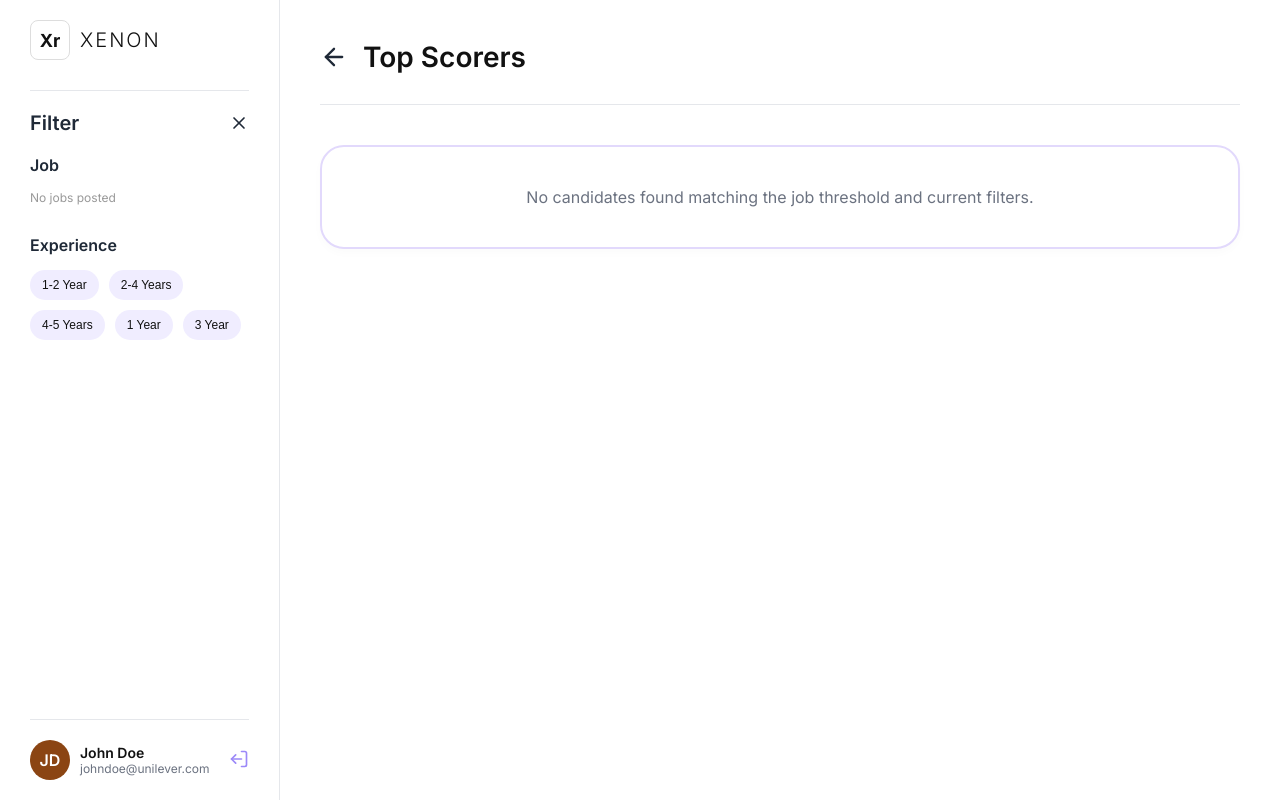
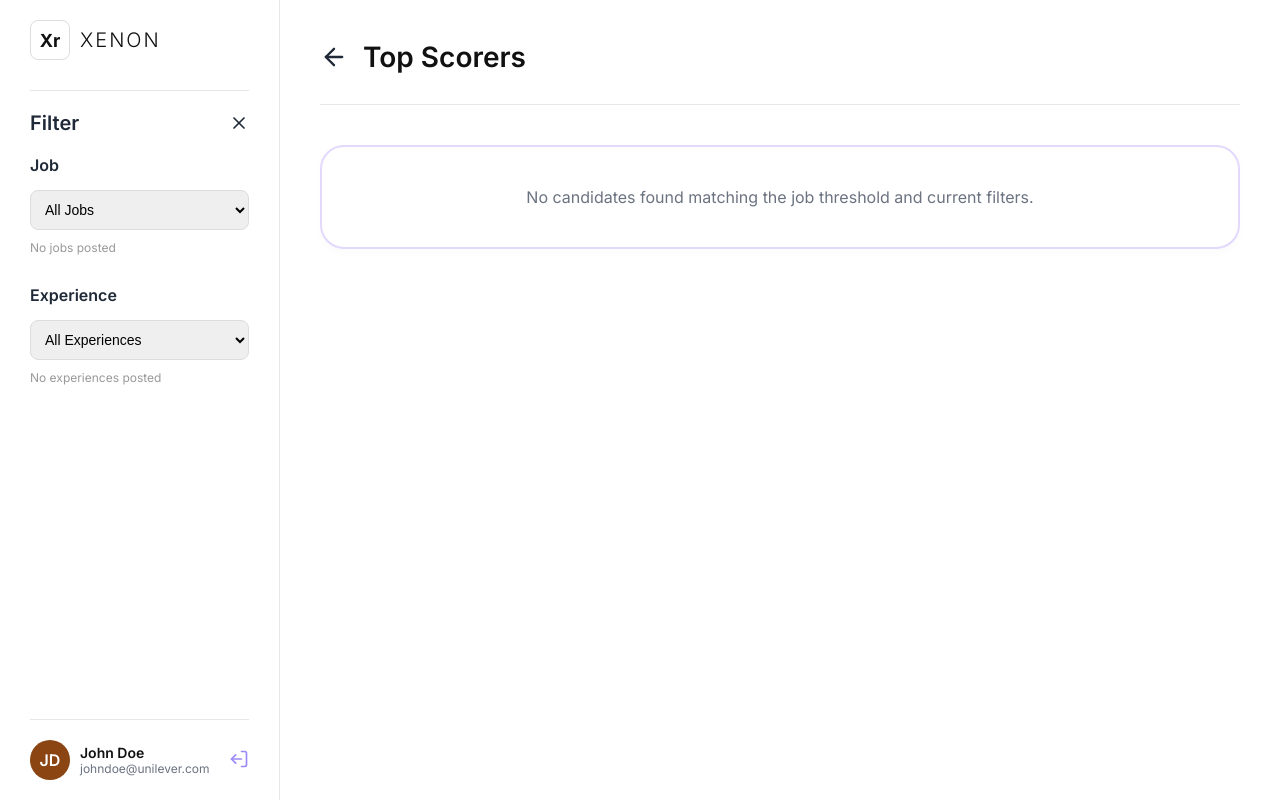
Before and after one commit to Maham-Javed/FYP_Project, a React (Vite) app: page /top-scorers in a window 1280 px wide. Built offline with nearby package versions, Linux system fonts and the light colour scheme.

Commit message:
feat: implement initial landing page and top scorers dashboard with filtering capabilities

```diff
--- a/src/pages/CandidateDetails.jsx
+++ b/src/pages/CandidateDetails.jsx
@@ -46,7 +46,7 @@ const CandidateDetails = () => {
     initial = cand.name.split(' ').map(n => n[0]).join('').substring(0, 2).toUpperCase();
   }
 
-  // Generate mock sub-scores based on overall score for UI
+  // Generate sub-scores based on overall score for UI
   const cvMatching = (cand.score - 5).toFixed(1);
   const interviewScore = (cand.score - 2).toFixed(1);
 
--- a/src/pages/CandidateJobApply.jsx
+++ b/src/pages/CandidateJobApply.jsx
@@ -65,12 +65,12 @@ const CandidateJobApply = () => {
         id: Date.now().toString(),
         jobId: job.id,
         title: job.title,
-        company: 'Xenon Corp', // Mock company
+        company: job.company || 'Xenon Corp',
         status: 'Applied',
         appliedAt: new Date().toISOString(),
         candidateName: `${formData.firstName} ${formData.lastName}`,
         candidateEmail: formData.email,
-        experience: 'N/A' // To match UI loosely
+        experience: 'N/A'
       };
       localStorage.setItem('xenon_applications', JSON.stringify([...existingApps, newApp]));
 
--- a/src/pages/Candidates.jsx
+++ b/src/pages/Candidates.jsx
@@ -2,17 +2,6 @@ import React, { useState, useEffect } from 'react';
 import { useNavigate } from 'react-router-dom';
 import { FiArrowLeft, FiX, FiLogOut } from 'react-icons/fi';
 
-const MOCK_CANDIDATES_BASE = [
-  { name: 'Asma Javed', email: 'AsmaJaved@gmail.com', experience: '1-2 Year', status: 'Phase 1' },
-  { name: 'Farhan', email: 'Farhan@gmail.com', experience: '2-4 Years', status: 'Phase 2' },
-  { name: 'Waqas', email: 'Waqas@gmail.com', experience: '4-5 Years', status: 'Phase 2' },
-  { name: 'Aqsa Arfan', email: 'AqsaArfan@gmail.com', experience: '1 Year', status: 'Phase 1' },
-  { name: 'Osama', email: 'Osama@gmail.com', experience: '3 Year', status: 'Phase 1' },
-  { name: 'Bisma Shaid', email: 'BismaShaid@gmail.com', experience: '1-2 Year', status: 'Phase 2' },
-  { name: 'Laraib', email: 'Laraib@gmail.com', experience: '2-4 Years', status: 'Phase 2' },
-];
-
-const EXPERIENCES = ['1-2 Year', '2-4 Years', '4-5 Years', '1 Year', '3 Year'];
 
 const Candidates = () => {
   const navigate = useNavigate();
@@ -35,40 +24,36 @@ const Candidates = () => {
 
     // Load actual submitted applications
     const realApps = JSON.parse(localStorage.getItem('xenon_applications') || '[]');
-    const realCandidates = realApps.map(app => ({
+    const realCandidates = realApps.map(app => {
+      const assignedJob = loadedJobs.find(j => j.title === app.title) || {};
+      return {
         name: app.candidateName || 'Unknown Applicant',
         email: app.candidateEmail || 'N/A',
-      experience: '1-2 Year', // Stub to match UI
+        experience: assignedJob.experience || 'N/A',
         jobPosition: app.title || 'Untitled',
         status: 'Applied'
-    }));
-
-    // If there are specific jobs, assign the mock candidates to them cyclically
-    if (loadedJobs.length > 0) {
-      const mappedCandidates = MOCK_CANDIDATES_BASE.map((cand, index) => {
-        const assignedJob = loadedJobs[index % loadedJobs.length];
-        return {
-          ...cand,
-          jobPosition: assignedJob.title || 'Untitled Job',
       };
     });
-      // Combine real candidates dynamically at the top with mock data filling the rest
-      setCandidates([...realCandidates, ...mappedCandidates]);
-    } else {
-      setCandidates(realCandidates); // No jobs posted, just show any existing real ones (rare bug fallback)
-    }
+
+    setCandidates(realCandidates);
   }, []);
 
-  const toggleJobFilter = (jobTitle) => {
-    setSelectedJobs(prev =>
-      prev.includes(jobTitle) ? prev.filter(j => j !== jobTitle) : [...prev, jobTitle]
-    );
+  const uniqueExperiences = [...new Set(jobs.map(j => j.experience).filter(Boolean))];
+
+  const handleJobChange = (e) => {
+    if (e.target.value === "") {
+      setSelectedJobs([]);
+    } else {
+      setSelectedJobs([e.target.value]);
+    }
   };
 
-  const toggleExpFilter = (exp) => {
-    setSelectedExps(prev =>
-      prev.includes(exp) ? prev.filter(e => e !== exp) : [...prev, exp]
-    );
+  const handleExpChange = (e) => {
+    if (e.target.value === "") {
+      setSelectedExps([]);
+    } else {
+      setSelectedExps([e.target.value]);
+    }
   };
 
   const handleCloseFilters = () => {
@@ -117,48 +102,35 @@ const Candidates = () => {
         <div style={{ padding: '0 30px', overflowY: 'auto', flex: 1 }}>
           <div style={{ marginBottom: '30px' }}>
             <h4 style={{ fontSize: '16px', fontWeight: '600', marginBottom: '15px' }}>Job</h4>
-            <div style={{ display: 'flex', flexWrap: 'wrap', gap: '10px' }}>
-              {jobs.map((job, idx) => {
-                const isActive = selectedJobs.includes(job.title);
-                return (
-                  <button
-                    key={idx}
-                    onClick={() => toggleJobFilter(job.title)}
-                    style={{
-                      padding: '8px 12px', borderRadius: '15px', border: 'none',
-                      background: isActive ? 'var(--primary-color)' : '#F0EDFF',
-                      color: isActive ? 'white' : '#111', fontSize: '12px', cursor: 'pointer',
-                      transition: '0.2s', fontWeight: '500'
-                    }}
+            <div style={{ display: 'flex', flexDirection: 'column', gap: '10px' }}>
+              <select
+                value={selectedJobs.length > 0 ? selectedJobs[0] : ""}
+                onChange={handleJobChange}
+                style={{ width: '100%', padding: '10px', borderRadius: '8px', border: '1px solid #ddd', fontSize: '14px', outline: 'none' }}
               >
-                    {job.title}
-                  </button>
-                );
-              })}
+                <option value="">All Jobs</option>
+                {jobs.map((job, idx) => (
+                  <option key={idx} value={job.title}>{job.title}</option>
+                ))}
+              </select>
               {jobs.length === 0 && <span style={{fontSize:'12px', color:'#999'}}>No jobs posted</span>}
             </div>
           </div>
 
           <div>
             <h4 style={{ fontSize: '16px', fontWeight: '600', marginBottom: '15px' }}>Experience</h4>
-            <div style={{ display: 'flex', flexWrap: 'wrap', gap: '10px' }}>
-              {EXPERIENCES.map((exp, idx) => {
-                const isActive = selectedExps.includes(exp);
-                return (
-                  <button
-                    key={idx}
-                    onClick={() => toggleExpFilter(exp)}
-                    style={{
-                      padding: '8px 12px', borderRadius: '15px', border: 'none',
-                      background: isActive ? 'var(--primary-color)' : '#F0EDFF',
-                      color: isActive ? 'white' : '#111', fontSize: '12px', cursor: 'pointer',
-                      transition: '0.2s', fontWeight: '500'
-                    }}
+            <div style={{ display: 'flex', flexDirection: 'column', gap: '10px' }}>
+              <select
+                value={selectedExps.length > 0 ? selectedExps[0] : ""}
+                onChange={handleExpChange}
+                style={{ width: '100%', padding: '10px', borderRadius: '8px', border: '1px solid #ddd', fontSize: '14px', outline: 'none' }}
               >
-                    {exp}
-                  </button>
-                );
-              })}
+                <option value="">All Experiences</option>
+                {uniqueExperiences.map((exp, idx) => (
+                  <option key={idx} value={exp}>{exp}</option>
+                ))}
+              </select>
+              {uniqueExperiences.length === 0 && <span style={{fontSize:'12px', color:'#999'}}>No experiences posted</span>}
             </div>
           </div>
         </div>
--- a/src/pages/Landing.jsx
+++ b/src/pages/Landing.jsx
@@ -39,7 +39,7 @@ const Landing = () => {
           </div>
         </div>
 
-        {/* Mock Illustration Area */}
+        {/* Illustration Area */}
         <div className="hero-image">
           {/* We'll build a synthetic CSS art of the illustration or use some placeholders */}
           <div style={{ width: '500px', height: '400px', position: 'relative' }}>
--- a/src/pages/TopScorers.jsx
+++ b/src/pages/TopScorers.jsx
@@ -2,17 +2,6 @@ import React, { useState, useEffect } from 'react';
 import { useNavigate } from 'react-router-dom';
 import { FiArrowLeft, FiX, FiLogOut } from 'react-icons/fi';
 
-const MOCK_CANDIDATES_BASE = [
-  { name: 'Asma Javed', email: 'AsmaJaved@gmail.com', experience: '1-2 Year', score: 85 },
-  { name: 'Farhan', email: 'Farhan@gmail.com', experience: '2-4 Years', score: 90 },
-  { name: 'Waqas', email: 'Waqas@gmail.com', experience: '4-5 Years', score: 65 },
-  { name: 'Aqsa Arfan', email: 'AqsaArfan@gmail.com', experience: '1 Year', score: 78 },
-  { name: 'Osama', email: 'Osama@gmail.com', experience: '3 Year', score: 50 },
-  { name: 'Bisma Shaid', email: 'BismaShaid@gmail.com', experience: '1-2 Year', score: 95 },
-  { name: 'Laraib', email: 'Laraib@gmail.com', experience: '2-4 Years', score: 60 },
-];
-
-const EXPERIENCES = ['1-2 Year', '2-4 Years', '4-5 Years', '1 Year', '3 Year'];
 
 const TopScorers = () => {
   const navigate = useNavigate();
@@ -33,42 +22,49 @@ const TopScorers = () => {
     const loadedJobs = JSON.parse(localStorage.getItem('xenon_jobs') || '[]');
     setJobs(loadedJobs);
 
-    // Mapped candidates filtering via threshold
-    if (loadedJobs.length > 0) {
-      const allMapped = MOCK_CANDIDATES_BASE.map((cand, index) => {
-        const assignedJob = loadedJobs[index % loadedJobs.length];
-
-        // Parse the threshold (e.g., '75%' -> 75)
+    // Load actual submitted applications that were scored
+    const realApps = JSON.parse(localStorage.getItem('xenon_applications') || '[]');
+    const realCandidates = realApps.filter(app => app.score !== undefined).map(app => {
+      const assignedJob = loadedJobs.find(j => j.title === app.title) || {};
       let thresholdVal = 0;
       if (assignedJob.threshold) {
         thresholdVal = parseInt(assignedJob.threshold.replace(/[^0-9]/g, '')) || 0;
       }
-
       return {
-          ...cand,
-          jobPosition: assignedJob.title || 'Untitled Job',
+        name: app.candidateName || 'Unknown Applicant',
+        email: app.candidateEmail || 'N/A',
+        experience: assignedJob.experience || 'N/A',
+        jobPosition: app.title || 'Untitled',
+        score: app.score || 0,
         threshold: thresholdVal
       };
     });
 
+    if (loadedJobs.length > 0) {
       // Filter only those who scored >= their assigned job's threshold
-      const qualifiers = allMapped.filter(c => c.score >= c.threshold);
+      const qualifiers = realCandidates.filter(c => c.score >= c.threshold);
       setTopCandidates(qualifiers);
     } else {
       setTopCandidates([]); // No Top scorers if no jobs posted
     }
   }, []);
 
-  const toggleJobFilter = (jobTitle) => {
-    setSelectedJobs(prev =>
-      prev.includes(jobTitle) ? prev.filter(j => j !== jobTitle) : [...prev, jobTitle]
-    );
+  const uniqueExperiences = [...new Set(jobs.map(j => j.experience).filter(Boolean))];
+
+  const handleJobChange = (e) => {
+    if (e.target.value === "") {
+      setSelectedJobs([]);
+    } else {
+      setSelectedJobs([e.target.value]);
+    }
   };
 
-  const toggleExpFilter = (exp) => {
-    setSelectedExps(prev =>
-      prev.includes(exp) ? prev.filter(e => e !== exp) : [...prev, exp]
-    );
+  const handleExpChange = (e) => {
+    if (e.target.value === "") {
+      setSelectedExps([]);
+    } else {
+      setSelectedExps([e.target.value]);
+    }
   };
 
   const handleCloseFilters = () => {
@@ -117,48 +113,35 @@ const TopScorers = () => {
         <div style={{ padding: '0 30px', overflowY: 'auto', flex: 1 }}>
           <div style={{ marginBottom: '30px' }}>
             <h4 style={{ fontSize: '16px', fontWeight: '600', marginBottom: '15px' }}>Job</h4>
-            <div style={{ display: 'flex', flexWrap: 'wrap', gap: '10px' }}>
-              {jobs.map((job, idx) => {
-                const isActive = selectedJobs.includes(job.title);
-                return (
-                  <button
-                    key={idx}
-                    onClick={() => toggleJobFilter(job.title)}
-                    style={{
-                      padding: '8px 12px', borderRadius: '15px', border: 'none',
-                      background: isActive ? 'var(--primary-color)' : '#F0EDFF',
-                      color: isActive ? 'white' : '#111', fontSize: '12px', cursor: 'pointer',
-                      transition: '0.2s', fontWeight: '500'
-                    }}
+            <div style={{ display: 'flex', flexDirection: 'column', gap: '10px' }}>
+              <select
+                value={selectedJobs.length > 0 ? selectedJobs[0] : ""}
+                onChange={handleJobChange}
+                style={{ width: '100%', padding: '10px', borderRadius: '8px', border: '1px solid #ddd', fontSize: '14px', outline: 'none' }}
               >
-                    {job.title}
-                  </button>
-                );
-              })}
+                <option value="">All Jobs</option>
+                {jobs.map((job, idx) => (
+                  <option key={idx} value={job.title}>{job.title}</option>
+                ))}
+              </select>
               {jobs.length === 0 && <span style={{ fontSize: '12px', color: '#999' }}>No jobs posted</span>}
             </div>
           </div>
 
           <div>
             <h4 style={{ fontSize: '16px', fontWeight: '600', marginBottom: '15px' }}>Experience</h4>
-            <div style={{ display: 'flex', flexWrap: 'wrap', gap: '10px' }}>
-              {EXPERIENCES.map((exp, idx) => {
-                const isActive = selectedExps.includes(exp);
-                return (
-                  <button
-                    key={idx}
-                    onClick={() => toggleExpFilter(exp)}
-                    style={{
-                      padding: '8px 12px', borderRadius: '15px', border: 'none',
-                      background: isActive ? 'var(--primary-color)' : '#F0EDFF',
-                      color: isActive ? 'white' : '#111', fontSize: '12px', cursor: 'pointer',
-                      transition: '0.2s', fontWeight: '500'
-                    }}
+            <div style={{ display: 'flex', flexDirection: 'column', gap: '10px' }}>
+              <select
+                value={selectedExps.length > 0 ? selectedExps[0] : ""}
+                onChange={handleExpChange}
+                style={{ width: '100%', padding: '10px', borderRadius: '8px', border: '1px solid #ddd', fontSize: '14px', outline: 'none' }}
               >
-                    {exp}
-                  </button>
-                );
-              })}
+                <option value="">All Experiences</option>
+                {uniqueExperiences.map((exp, idx) => (
+                  <option key={idx} value={exp}>{exp}</option>
+                ))}
+              </select>
+              {uniqueExperiences.length === 0 && <span style={{fontSize:'12px', color:'#999'}}>No experiences posted</span>}
             </div>
           </div>
         </div>
```
Also changed, not shown: src/pages/CandidateAppliedJobs.jsx (+18 -18 lines). Lines whose indentation alone changed are shown as unchanged.
